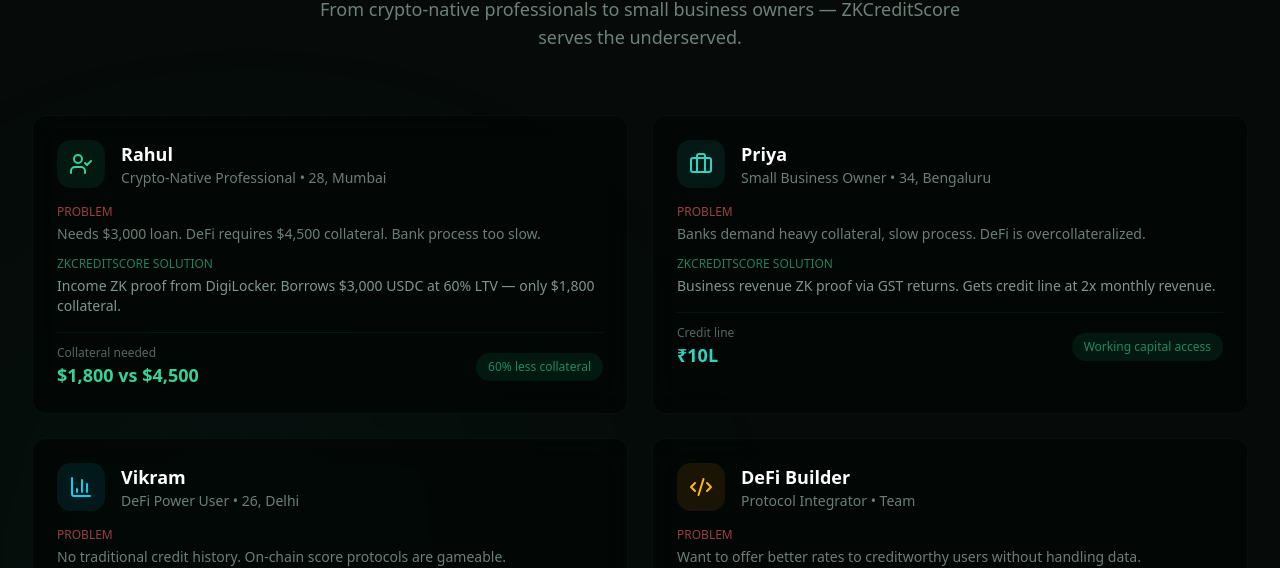
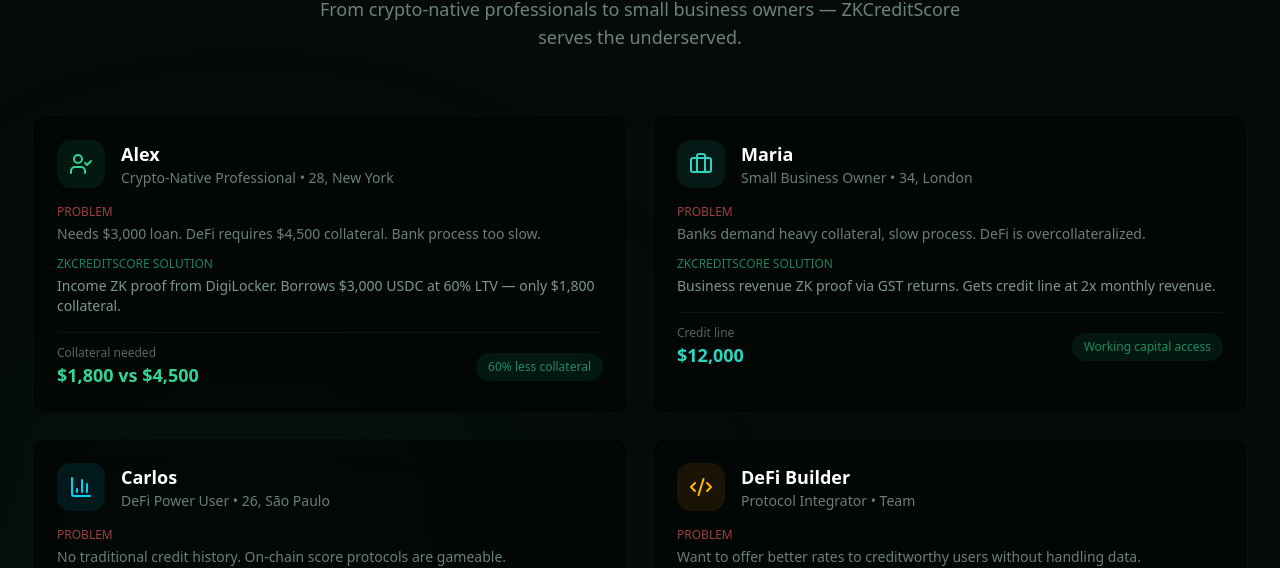
Before and after one commit to iamatulkumar67/CreditScore, a Next.js app: page / in a window 1280 px wide. Shown: the part 3509-4077 px from the top of the page. Built offline with nearby package versions, Linux system fonts and the light colour scheme.

Commit message:
Update user personas: international names, cities, and dollar amounts

```diff
--- a/src/components/sections/user-personas.tsx
+++ b/src/components/sections/user-personas.tsx
@@ -9,9 +9,9 @@
 
 const PERSONAS = [
   {
-    name: "Rahul",
+    name: "Alex",
     role: "Crypto-Native Professional",
-    age: "28, Mumbai",
+    age: "28, New York",
     icon: UserCheck,
     color: "text-emerald-400",
     bg: "bg-emerald-500/10",
@@ -23,9 +23,9 @@
     statLabel: "Collateral needed",
   },
   {
-    name: "Priya",
+    name: "Maria",
     role: "Small Business Owner",
-    age: "34, Bengaluru",
+    age: "34, London",
     icon: Briefcase,
     color: "text-teal-400",
     bg: "bg-teal-500/10",
@@ -33,13 +33,13 @@
     problem: "Banks demand heavy collateral, slow process. DeFi is overcollateralized.",
     solution: "Business revenue ZK proof via GST returns. Gets credit line at 2x monthly revenue.",
     saving: "Working capital access",
-    stat: "₹10L",
+    stat: "$12,000",
     statLabel: "Credit line",
   },
   {
-    name: "Vikram",
+    name: "Carlos",
     role: "DeFi Power User",
-    age: "26, Delhi",
+    age: "26, São Paulo",
     icon: BarChart3,
     color: "text-cyan-400",
     bg: "bg-cyan-500/10",
```
Also changed, not shown: 1 other file (tests, documents, lock files or other folders).
